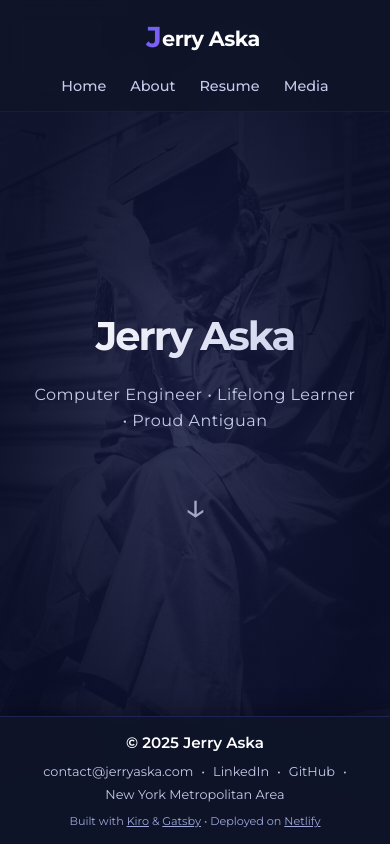
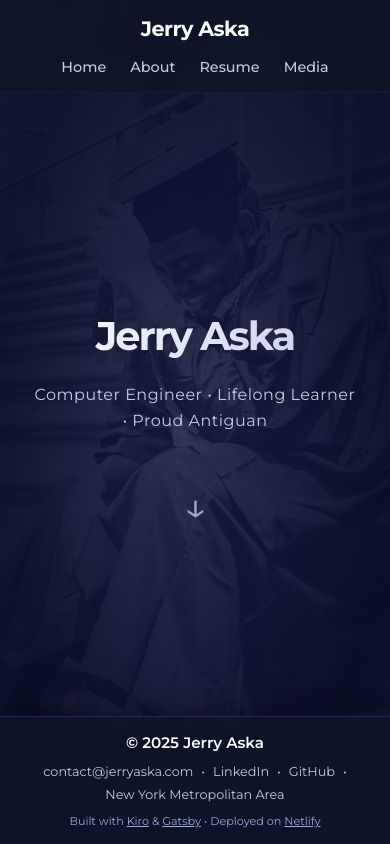
Before and after one commit to Aska-from-Antigua/personal-website, a Gatsby site: page / in a window 390 px wide. Shown: the top 844 px of the page. Built offline with nearby package versions, Linux system fonts and the light colour scheme; Gatsby itself is replaced by a stand-in of ours.

Commit message:
fix: revert to simple header text and add PNG OG image
- Remove gradient J logo from header (didn't work well on mobile)
- Add og-image.png for social media previews (WhatsApp, iMessage, etc.)

```diff
--- a/src/components/layout.js
+++ b/src/components/layout.js
@@ -48,18 +48,7 @@ const Layout = ({ pageTitle, children }) => {
   return (
     <div className={`${container} ${!isDark ? lightMode : ''}`}>
       <header className={header}>
-        <div className={siteTitle}>
-          <svg xmlns="http://www.w3.org/2000/svg" viewBox="0 0 100 100" width="48" height="48" style={{marginRight: '-16px', marginTop: '-4px'}}>
-            <defs>
-              <linearGradient id="logoGrad" x1="0%" y1="0%" x2="100%" y2="100%">
-                <stop offset="0%" style={{stopColor:'#6366f1',stopOpacity:1}} />
-                <stop offset="100%" style={{stopColor:'#8b5cf6',stopOpacity:1}} />
-              </linearGradient>
-            </defs>
-            <text x="50" y="72" fontFamily="Montserrat, sans-serif" fontSize="60" fontWeight="700" textAnchor="middle" fill="url(#logoGrad)">J</text>
-          </svg>
-          <span>erry Aska</span>
-        </div>
+        <div className={siteTitle}>{data.site.siteMetadata.title}</div>
         <nav>
           <ul className={navLinks}>
             <li className={navLinkItem}>
```
Also changed, not shown: static/og-image.png (added).
